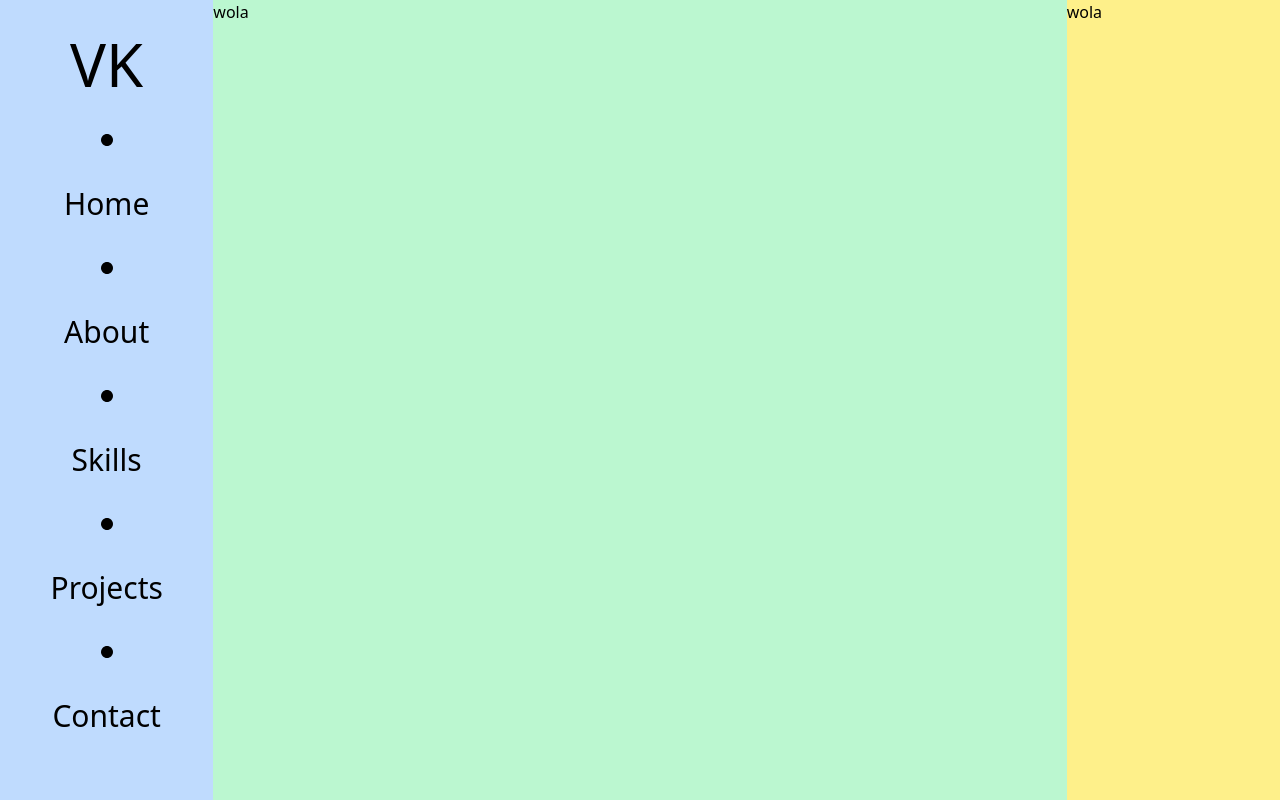
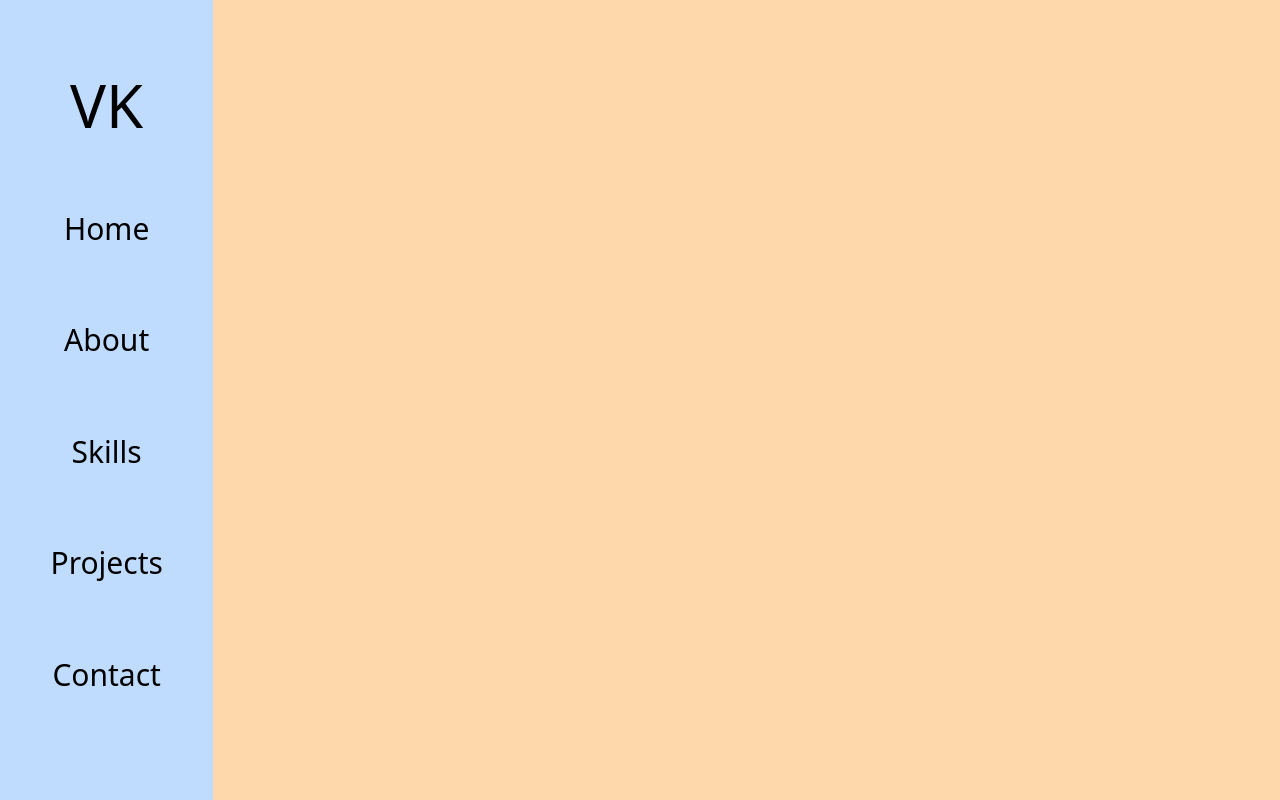
Before and after one commit to ValentinKrajzelman/dev-portfolio, a React (Create React App) app: page / in a window 1280 px wide. Built offline with nearby package versions, Linux system fonts and the light colour scheme.

Commit message:
haciendo cosas

```diff
--- a/src/App.js
+++ b/src/App.js
@@ -11,8 +11,6 @@ function App() {
     <Router>
     <div className="bg-orange-200 h-screen md:grid grid-cols-6">
     <Navbar/>
-    <div className="bg-green-200 h-screen col-span-4">wola</div>
-    <div  className="bg-yellow-200 h-screen col-span-1">wola</div>
     </div>
     </Router>
   );
--- a/src/components/navbar.js
+++ b/src/components/navbar.js
@@ -1,4 +1,5 @@
 import React from "react";
+import {Link} from "react-router-dom";
 import {GoPrimitiveDot} from "react-icons/go";
 
 const Navbar = () => {
@@ -7,17 +8,24 @@ const Navbar = () => {
     return (
     <div className="bg-blue-200 h-screen col-span-1">
         <div className="flex flex-col items-center h-full place-content-evenly pb-8">
-            <div className="text-6xl">VK</div>
-            <GoPrimitiveDot className="text-2xl"/>
-            <div className="text-3xl">Home</div>
-            <GoPrimitiveDot className="text-2xl"/>
-            <div className="text-3xl">About</div>
-            <GoPrimitiveDot className="text-2xl"/>
-            <div className="text-3xl">Skills</div>
-            <GoPrimitiveDot className="text-2xl"/>
-            <div className="text-3xl">Projects</div>
-            <GoPrimitiveDot className="text-2xl"/>
-            <div className="text-3xl">Contact</div>
+            <div className="text-6xl">
+            <Link to="/pija">VK</Link>
+            </div>
+            <div className="text-3xl">
+            Home
+            </div>
+            <div className="text-3xl">
+            About
+            </div>
+            <div className="text-3xl">
+            Skills
+            </div>
+            <div className="text-3xl">
+            Projects
+            </div>
+            <div className="text-3xl">
+            Contact
+            </div>
         </div>
     </div>);
 };
--- /dev/null
+++ b/src/components/squares.js
@@ -0,0 +1,16 @@
+import React from "react";
+
+const Squares = () => {
+
+
+    return (
+
+        <svg Width="136" height="126" viewBox="0 0 136 126" fill="none" xmlns="http://www.w3.org/2000/svg">
+    <g id="Group 3">
+<rect id="solido" width="91" height="84" rx="10" fill="#F08D0E"/>
+<rect id="transparente" x="45" y="42" width="91" height="84" rx="10" fill="#F08D0E" fill-opacity="0.6"/>
+</g>
+</svg>
+
+    );
+};
```
Also changed, not shown: src/components/landingPage.js (added).
